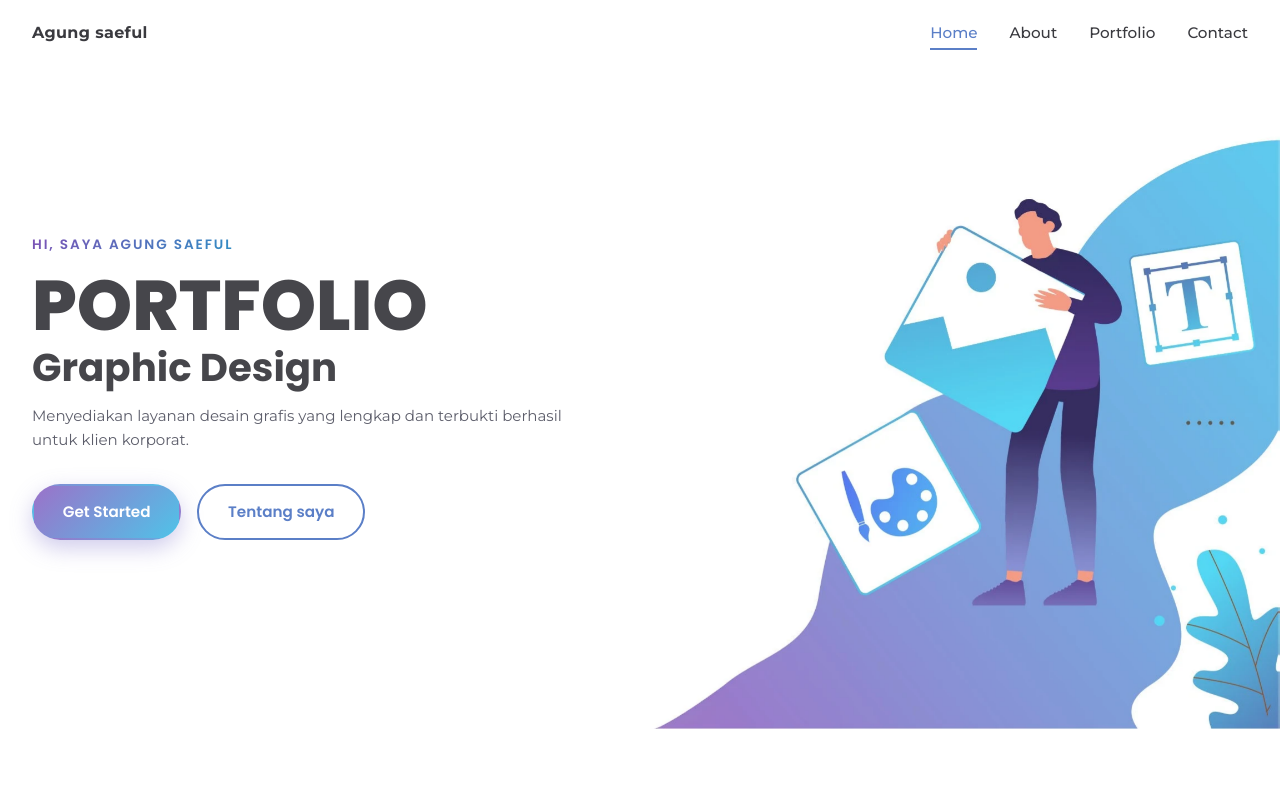
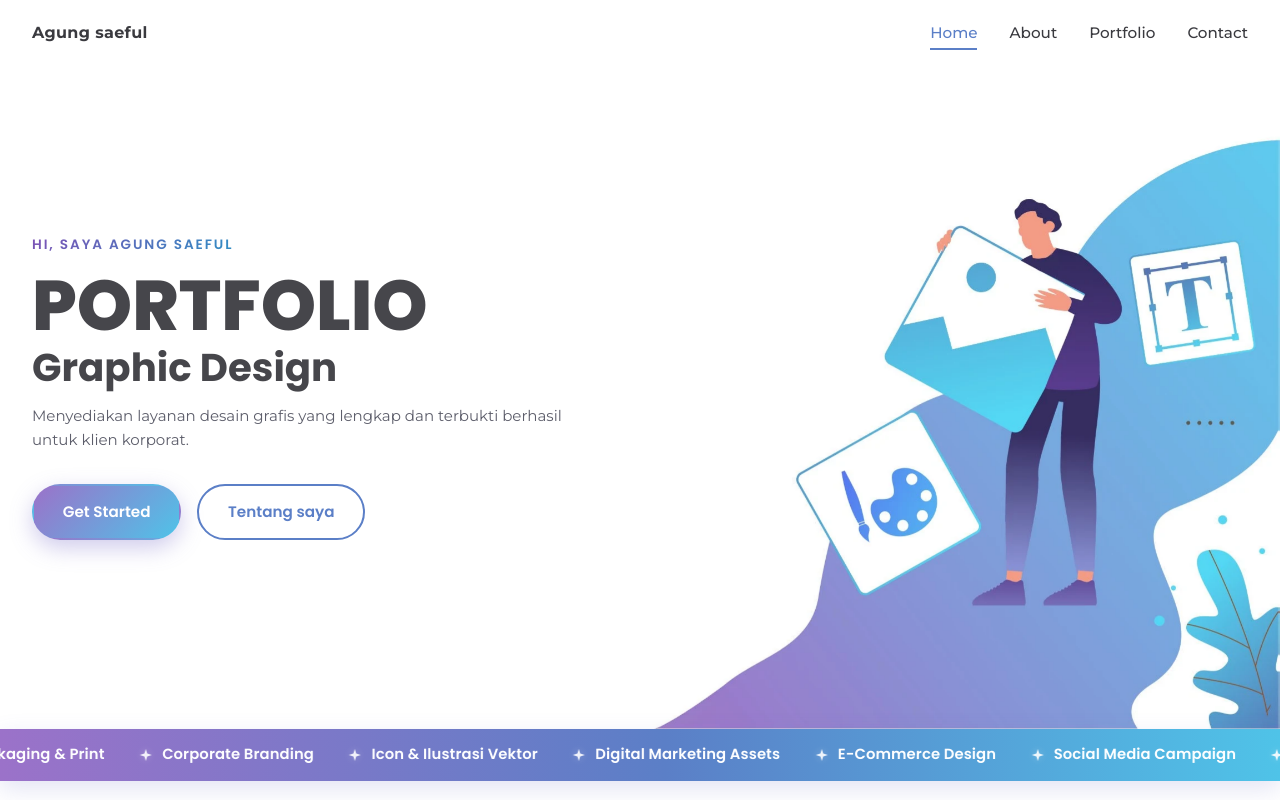
Before and after one commit to indahhhkur-art/portfolio-agung, a React (Vite) app: page / in a window 1280 px wide. Shown: the top 800 px of the page. Built offline with nearby package versions, Linux system fonts and the light colour scheme.

Commit message:
fix(ribbon): place marquee strip directly beneath Hero section

```diff
--- a/src/App.tsx
+++ b/src/App.tsx
@@ -87,6 +87,7 @@ export default function App() {
       <Navbar />
       <main id="main">
         <Hero />
+        <SpecialtyRibbon />
         <About onOpenImage={openImage} onPrefetchLightbox={loadLightbox} />
         <Portfolio
           filter={filter}
@@ -94,7 +95,6 @@ export default function App() {
           onOpenProject={setProject}
           onPrefetchModal={loadModal}
         />
-        <SpecialtyRibbon />
         <Contact />
       </main>
 
--- a/src/components/SpecialtyRibbon.tsx
+++ b/src/components/SpecialtyRibbon.tsx
@@ -26,7 +26,7 @@ function RibbonGroup({ suffix }: { suffix: string }) {
   );
 }
 
-/** Pita marquee keahlian desain dengan loop GPU tanpa jeda di bawah section Portfolio. */
+/** Pita marquee keahlian desain dengan loop GPU tanpa jeda tepat di bawah Hero. */
 function SpecialtyRibbon() {
   return (
     <div className="ribbon-band" aria-hidden="true">
--- a/src/styles.css
+++ b/src/styles.css
@@ -474,7 +474,7 @@ button, .btn, .chip, .icon-btn, .gallery button, .cert-app, .certs__dot, .card,
 .certs__dot.is-active { width: 26px; background: var(--grad); }
 
 /* Portfolio (Kartu Ditingkatkan dari Referensi UI + Palet Warna Lama) */
-.work { padding: 90px 0 64px; }
+.work { padding: 90px 0; }
 .work__total {
   font-size: .82rem; font-weight: 600; color: var(--blue);
   background: #fff; border: 1.5px solid #e1e5f5; padding: .45rem 1rem; border-radius: 999px;
@@ -536,15 +536,15 @@ button, .btn, .chip, .icon-btn, .gallery button, .cert-app, .certs__dot, .card,
 }
 .card:hover .card__arrow { background: var(--grad); transform: scale(1.08) rotate(10deg); }
 
-/* Specialty Marquee Ribbon (Di Bawah Portfolio, Loop GPU Seamless) */
+/* Specialty Marquee Ribbon (Tepat Di Bawah Hero, Loop GPU Seamless) */
 @keyframes marqueeScroll {
   from { transform: translate3d(0, 0, 0); }
   to { transform: translate3d(-50%, 0, 0); }
 }
-.ribbon-band { background: var(--bg); padding: 0 0 56px; }
+.ribbon-band { background: #fff; padding: 0; position: relative; z-index: 2; }
 .ribbon {
   background: linear-gradient(90deg, var(--purple) 0%, var(--blue) 52%, var(--cyan) 100%);
-  color: #fff; overflow: hidden; padding: .88rem 0;
+  color: #fff; overflow: hidden; padding: .9rem 0;
   box-shadow: 0 8px 24px rgba(100, 105, 195, .18);
 }
 .ribbon__track {
```
